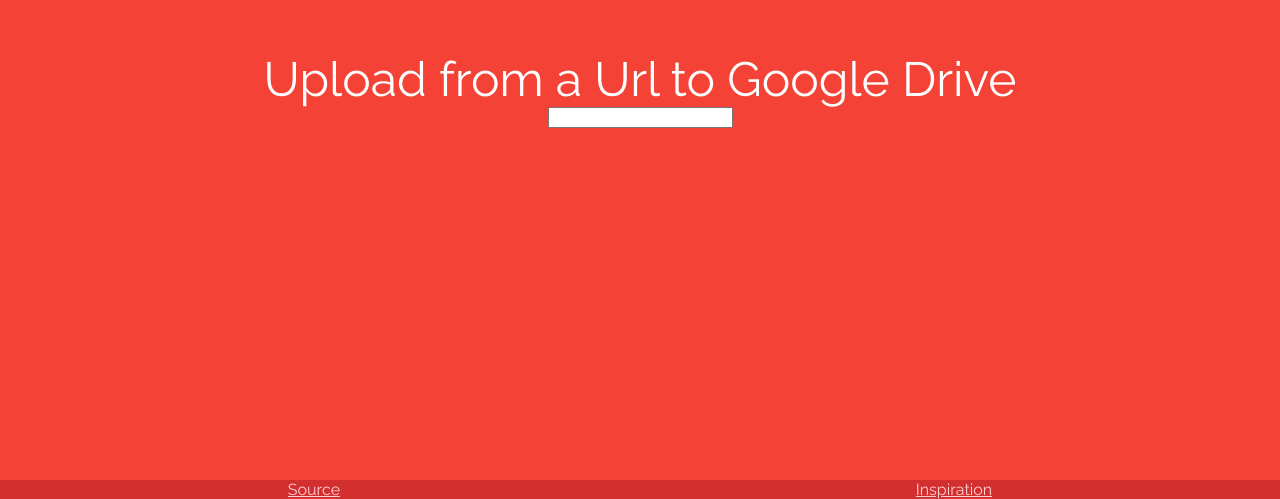
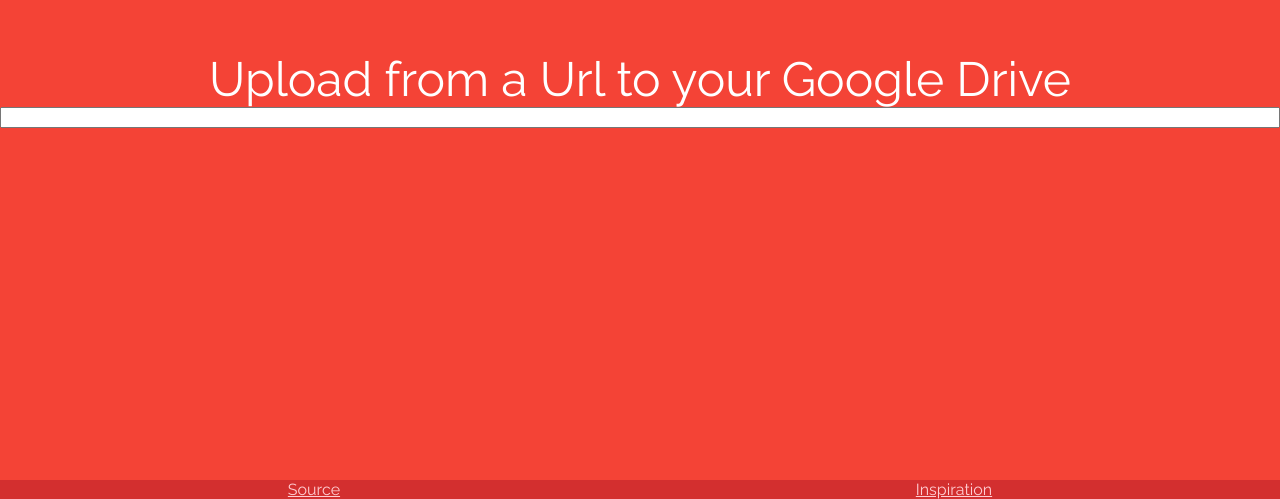
Before and after one commit to SuhairZain/url-to-gdrive, a React app: page / in a window 1280 px wide. Shown: the part 301-800 px from the top of the page. Built offline with nearby package versions, Linux system fonts and the light colour scheme.

Commit message:
made field fullscreen

```diff
--- a/src/App.jsx
+++ b/src/App.jsx
@@ -25,6 +25,13 @@
             color: '#FFFFFF',
             fontSize: '3em'
         },
+        inputAndButton: {
+            display: 'flex',
+            width: '100%'
+        },
+        input: {
+            flexGrow: 1
+        },
         footer: {
             backgroundColor: '#d32f2f',
             display: 'flex',
@@ -47,9 +54,11 @@
         return (
             <div style={this.styles.root}>
                 <div style={this.styles.content}>
-                    <span style={this.styles.title}>Upload from a Url to Google Drive</span>
-                    <div id="save-drive-button"></div>
-                    <input onChange={this.handleUrlChange}/>
+                    <span style={this.styles.title}>Upload from a Url to your Google Drive</span>
+                    <div style={this.styles.inputAndButton}>
+                        <input onChange={this.handleUrlChange} style={this.styles.input}/>
+                        <div id="save-drive-button"></div>
+                    </div>
                 </div>
                 <div style={this.styles.footer}>
                     <a style={this.styles.footerLink} href="https://github.com/SuhairZain">Source</a>
```
